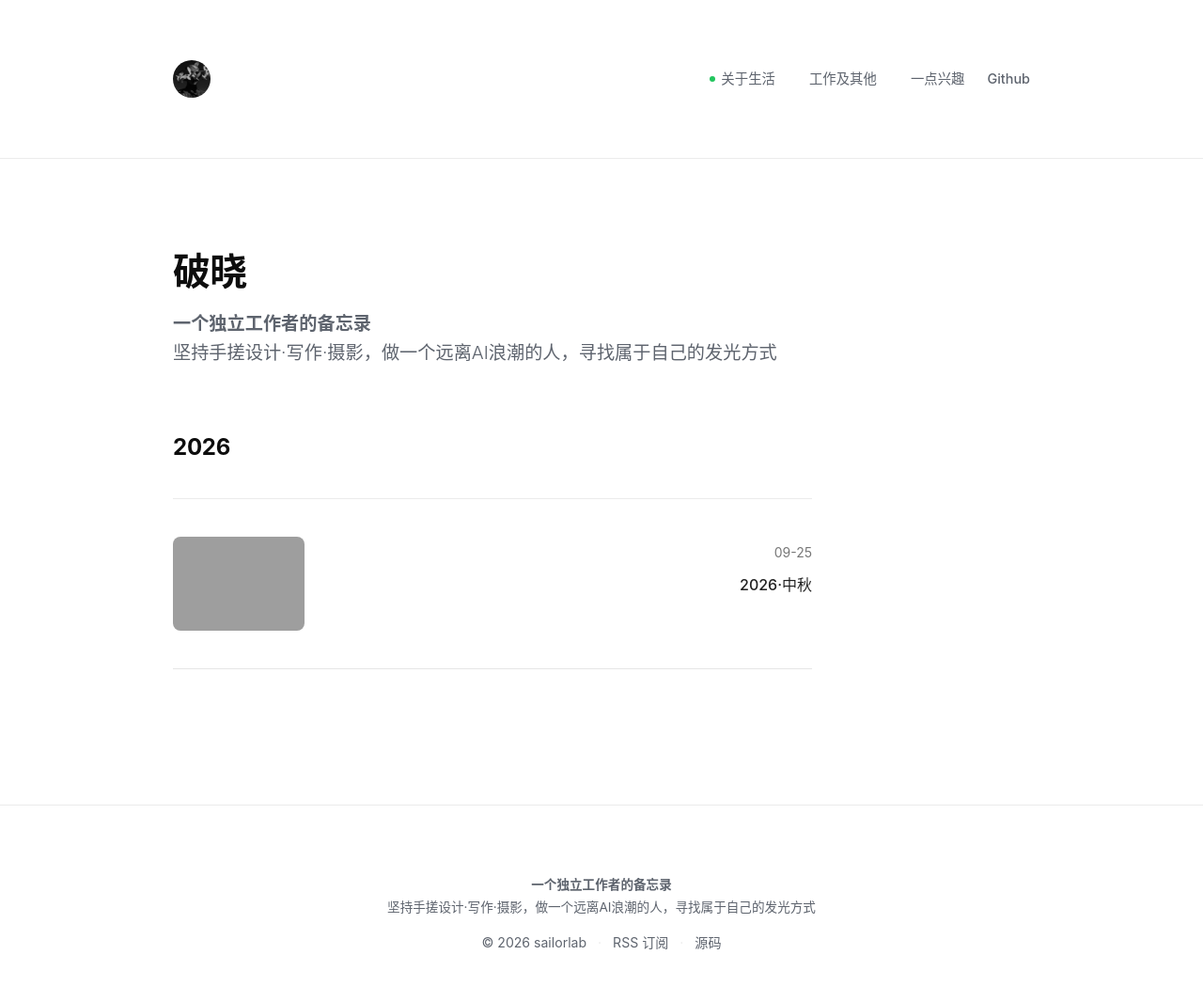
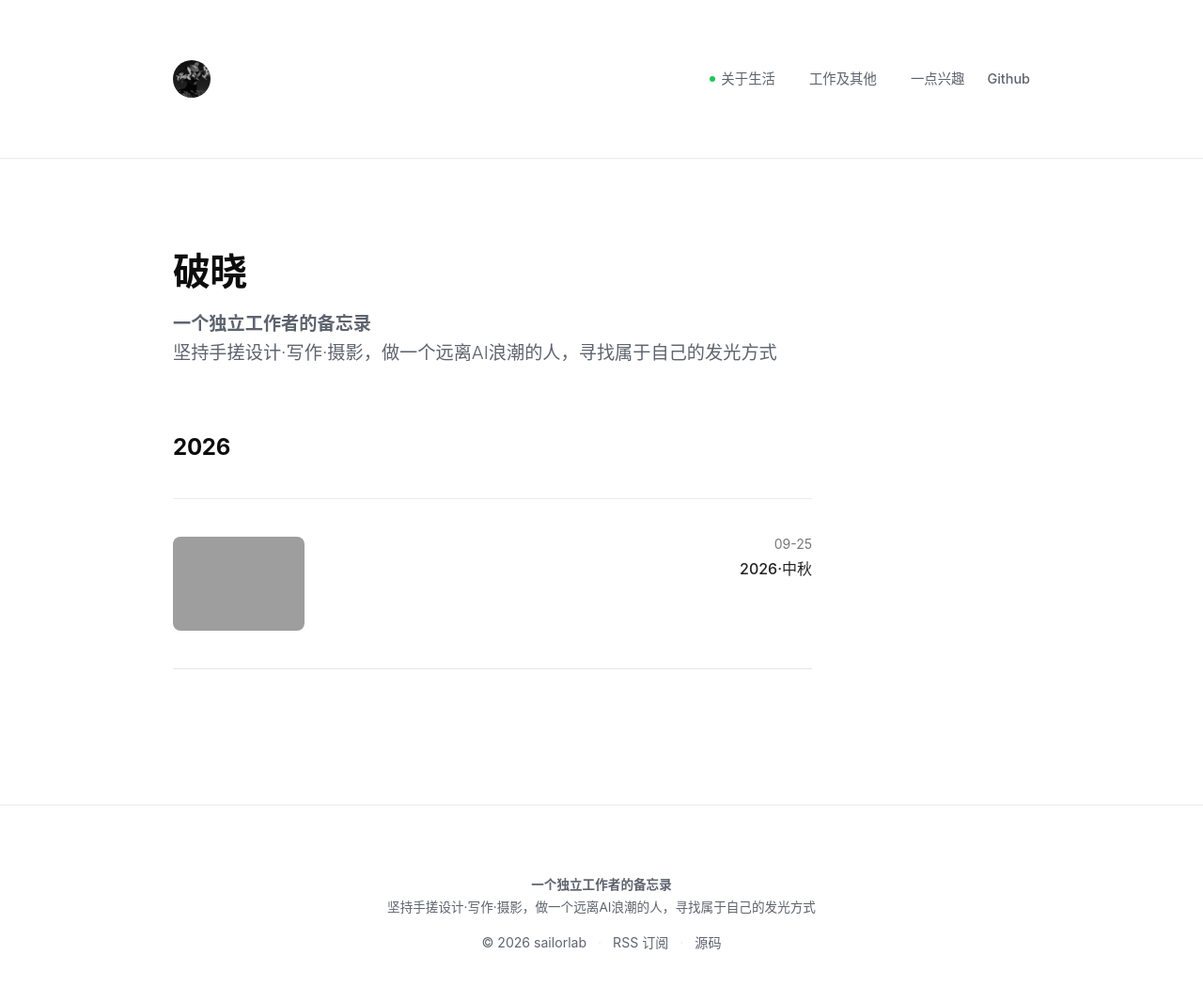
Before and after one commit to sailorlab/blog, a Jekyll site: the page built from index.html, in a window 1280 px wide and 1087 px high. Shown: the top 1049 px of the window at 94% size. Built offline with Jekyll 4.4.1, drawn with Linux system fonts in a browser that asks for light colours; the list of posts is cut into pages by our own code; grey boxes are pictures that could not be loaded.

Commit message:
Update home.html

```diff
--- a/_layouts/home.html
+++ b/_layouts/home.html
@@ -28,7 +28,8 @@ layout: default
 .post-card-date {
   color:#777;
   font-size:14px;
-  margin-bottom:8px;
+  margin-bottom: 8px;
+  line-height: 8px;
 }
 .post-card-title {
   font-size:16px;
```
